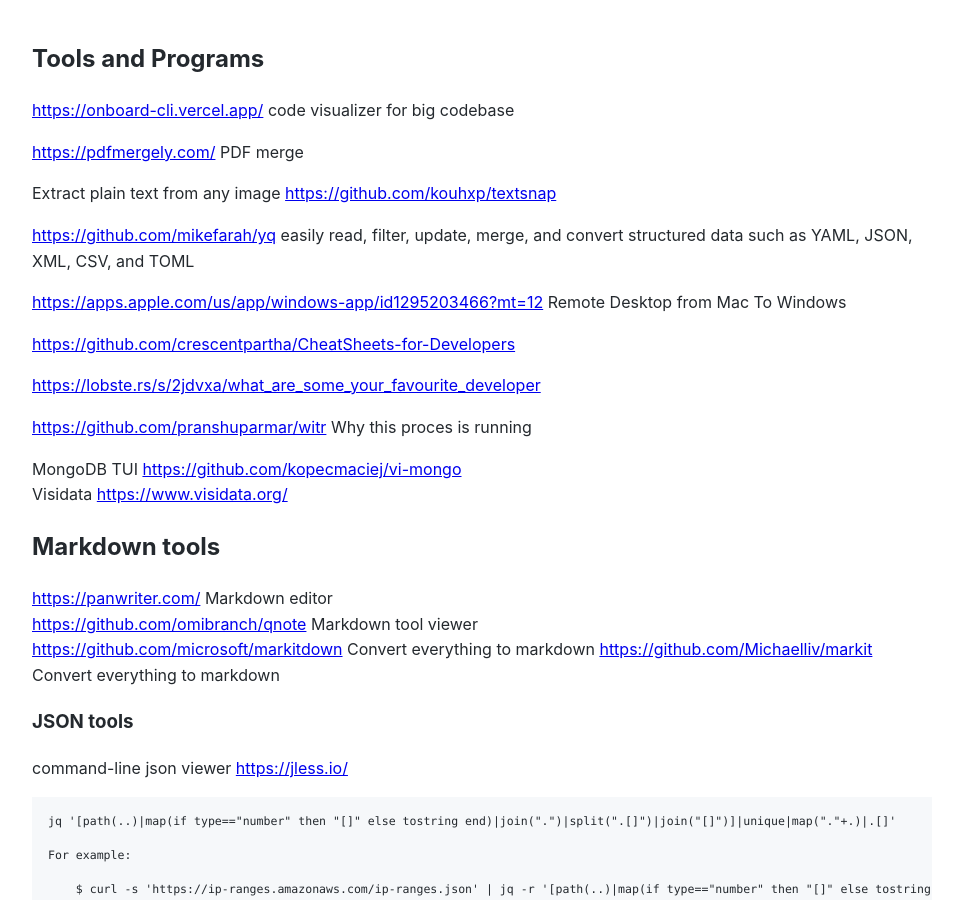
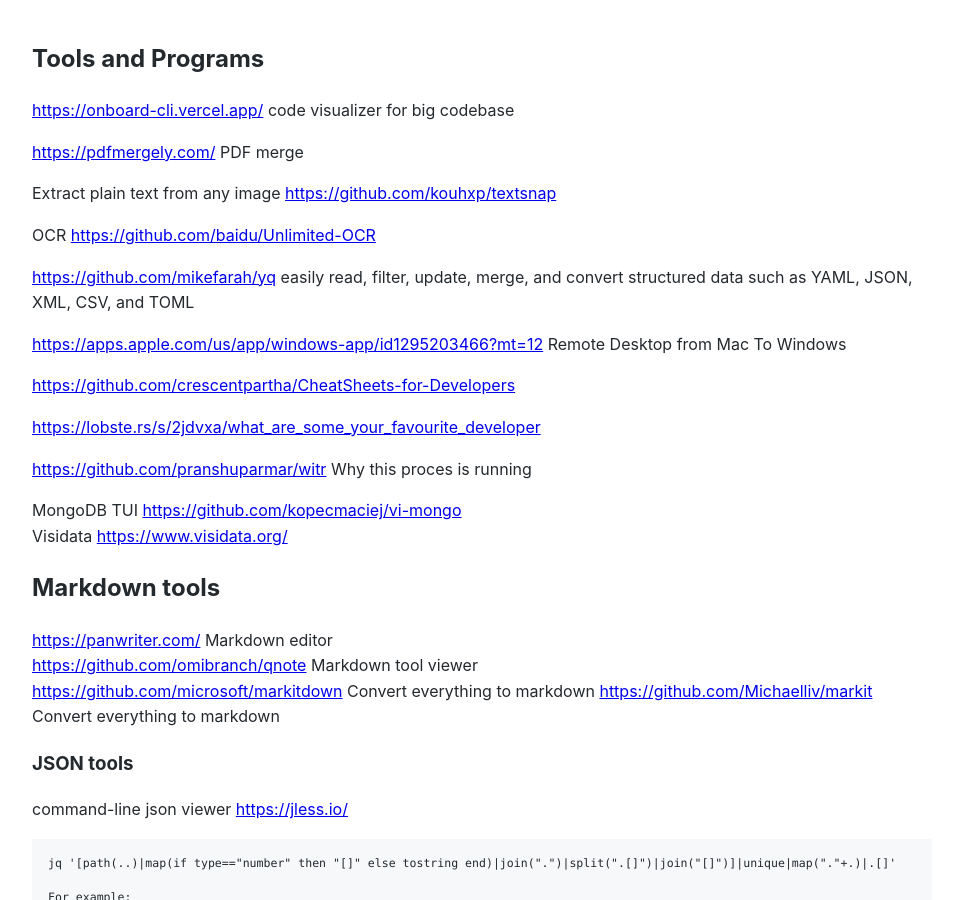
Before and after one commit to Michael-Lubinsky/michael-lubinsky.github.com, a Jekyll site: the page built from linux/programs.md, in a window 1280 px wide and 900 px high. Shown: the whole window, without its empty margins (158-1119 px from the left). Built offline with Jekyll 4.4.1, drawn with Linux system fonts in a browser that asks for light colours; our own code applies the rules of GitHub Pages for plain Markdown files.

Commit message:
Update programs.md

```diff
--- a/linux/programs.md
+++ b/linux/programs.md
@@ -6,6 +6,9 @@
 
 Extract plain text from any image
 <https://github.com/kouhxp/textsnap>
+
+OCR
+<https://github.com/baidu/Unlimited-OCR>
 
 
 <https://github.com/mikefarah/yq>  easily read, filter, update, merge, and convert structured data such as YAML, JSON, XML, CSV, and TOML
```
